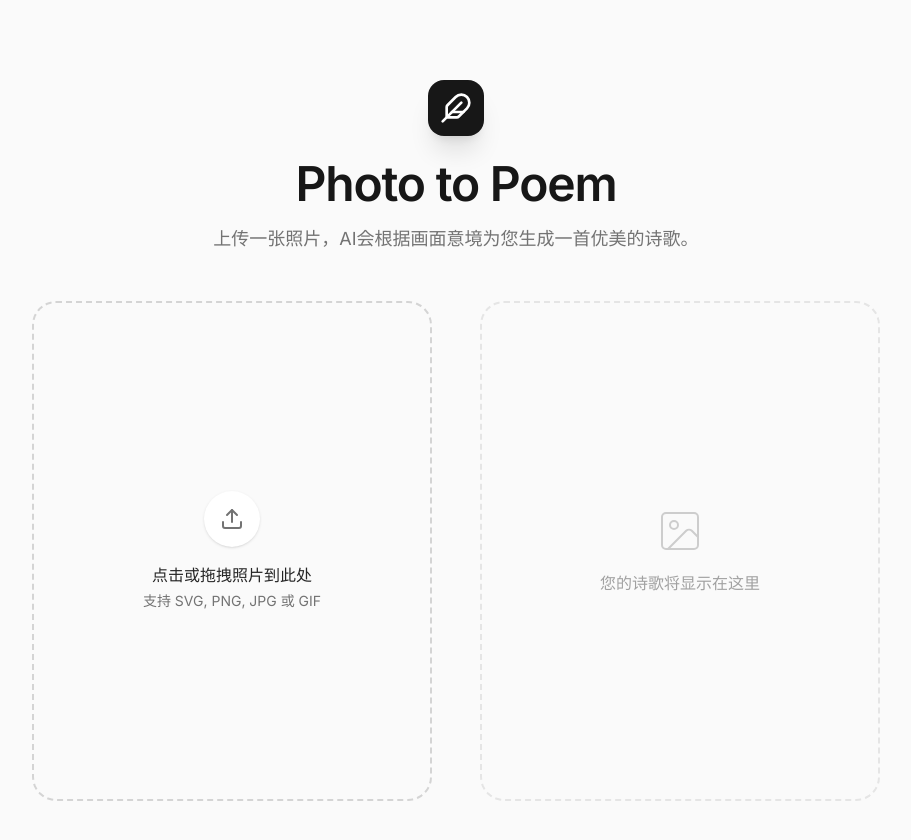
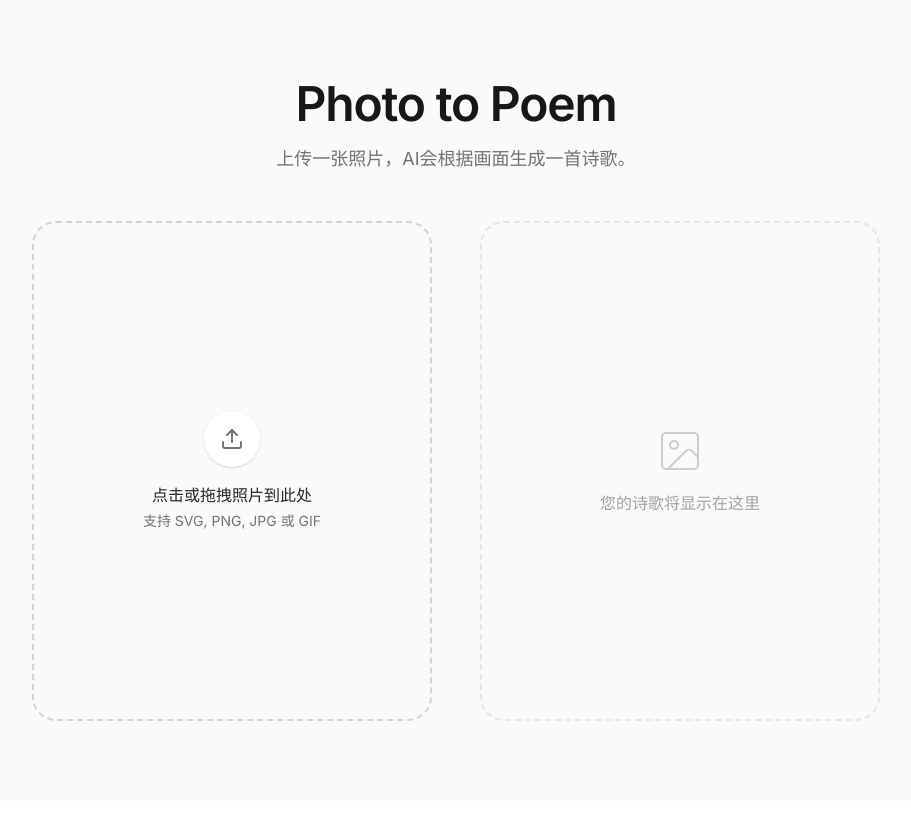
Before and after one commit to Mint-lxy/Photo-to-Poem, a React (Vite) app: page / in a window 1280 px wide. Shown: the top 840 px of the page, without its empty margins (184-1095 px from the left). After the commit the page ends 801 px from the top, so only its background shows below. Built offline with nearby package versions, Linux system fonts and the light colour scheme; a web font is replaced by a local one.

Commit message:
refactor: simplify header UI and update description
Remove the logo icon and shorten the description text for a cleaner layout.

```diff
--- a/src/App.tsx
+++ b/src/App.tsx
@@ -576,14 +576,11 @@ export default function App() {
     <div className="min-h-screen bg-neutral-50 text-neutral-900 font-sans selection:bg-neutral-200">
       <main className="max-w-4xl mx-auto px-6 py-12 md:py-20 flex flex-col items-center">
         <header className="mb-12 text-center">
-          <div className="inline-flex items-center justify-center p-3 bg-neutral-900 text-white rounded-2xl mb-6 shadow-xl">
-            <Feather className="w-8 h-8" />
-          </div>
           <h1 className="text-4xl md:text-5xl font-semibold tracking-tight mb-4 text-neutral-900">
             Photo to Poem
           </h1>
           <p className="text-lg text-neutral-500 max-w-lg mx-auto leading-relaxed">
-            上传一张照片，AI会根据画面意境为您生成一首优美的诗歌。
+            上传一张照片，AI会根据画面生成一首诗歌。
           </p>
         </header>
 
```
